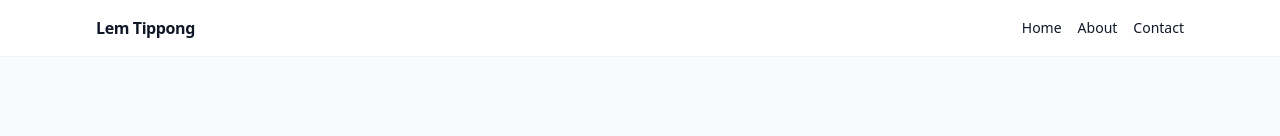
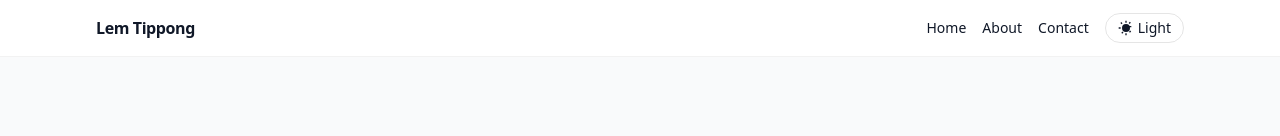
Before and after one commit to Lemoon28/fluffy-computing-machine, a Next.js app: page / in a window 1280 px wide. Shown: the top 136 px of the page. Built offline with nearby package versions, Linux system fonts and the light colour scheme.

Commit message:
feat: dark mode with toggle; hero uses /images/profile.jpg

```diff
--- a/components/CaseStudyCard.tsx
+++ b/components/CaseStudyCard.tsx
@@ -12,14 +12,14 @@ type Props = {
 
 export default function CaseStudyCard({ title, slug, excerpt, cover, tags = [] }: Props) {
   return (
-    <motion.article whileHover={{ y: -4 }} className="group rounded-xl overflow-hidden bg-white border border-black/5 shadow-sm hover:shadow-lg transition">
+    <motion.article whileHover={{ y: -4 }} className="group rounded-xl overflow-hidden bg-white dark:bg-slate-900 border border-black/5 dark:border-white/10 shadow-sm hover:shadow-lg transition">
       <Link href={`/case-studies/${slug}`} className="block">
         <div className="relative aspect-[16/10]">
           <Image src={cover} alt={title} fill className="object-cover" sizes="(max-width: 768px) 100vw, 33vw" />
         </div>
         <div className="p-4">
           <h3 className="font-semibold text-lg mb-1 group-hover:text-blue-600 transition-colors">{title}</h3>
-          <p className="text-sm text-gray-600 line-clamp-2">{excerpt}</p>
+          <p className="text-sm text-gray-600 dark:text-slate-300 line-clamp-2">{excerpt}</p>
           {tags.length > 0 && (
             <ul className="flex flex-wrap gap-2 mt-3">
               {tags.slice(0, 3).map((t) => (
--- a/components/Navbar.tsx
+++ b/components/Navbar.tsx
@@ -1,21 +1,64 @@
 import Link from "next/link";
+import { useEffect, useState } from "react";
 
 export default function Navbar() {
+  const [theme, setTheme] = useState<"light" | "dark">("light");
+
+  useEffect(() => {
+    const saved = (typeof window !== "undefined" && localStorage.getItem("theme")) as
+      | "light"
+      | "dark"
+      | null;
+    const prefersDark =
+      typeof window !== "undefined" &&
+      window.matchMedia &&
+      window.matchMedia("(prefers-color-scheme: dark)").matches;
+    const initial = saved ?? (prefersDark ? "dark" : "light");
+    setTheme(initial);
+    if (initial === "dark") {
+      document.documentElement.classList.add("dark");
+    } else {
+      document.documentElement.classList.remove("dark");
+    }
+  }, []);
+
+  const toggleTheme = () => {
+    const next = theme === "dark" ? "light" : "dark";
+    setTheme(next);
+    localStorage.setItem("theme", next);
+    document.documentElement.classList.toggle("dark", next === "dark");
+  };
+
   return (
-    <header className="sticky top-0 z-40 backdrop-blur bg-white/70 border-b border-black/5">
+    <header className="sticky top-0 z-40 backdrop-blur bg-white/70 dark:bg-slate-900/70 border-b border-black/5 dark:border-white/10">
       <nav className="mx-auto max-w-6xl px-4 sm:px-6 lg:px-8 h-14 flex items-center justify-between">
         <Link href="/" className="font-semibold tracking-tight">Lem Tippong</Link>
-        <ul className="flex items-center gap-4 text-sm">
-          <li>
-            <Link className="hover:opacity-70 transition" href="/">Home</Link>
-          </li>
-          <li>
-            <Link className="hover:opacity-70 transition" href="/about">About</Link>
-          </li>
-          <li>
-            <Link className="hover:opacity-70 transition" href="/contact">Contact</Link>
-          </li>
-        </ul>
+        <div className="flex items-center gap-4 text-sm">
+          <Link className="hover:opacity-70 transition" href="/">Home</Link>
+          <Link className="hover:opacity-70 transition" href="/about">About</Link>
+          <Link className="hover:opacity-70 transition" href="/contact">Contact</Link>
+          <button
+            aria-label="Toggle theme"
+            onClick={toggleTheme}
+            className="rounded-full border border-black/10 dark:border-white/10 px-3 py-1 text-sm flex items-center gap-2 hover:bg-gray-100 dark:hover:bg-slate-800 transition"
+          >
+            {theme === "dark" ? (
+              <span className="inline-flex items-center gap-1">
+                <svg width="16" height="16" viewBox="0 0 24 24" fill="currentColor" aria-hidden>
+                  <path d="M21 12.79A9 9 0 1 1 11.21 3a7 7 0 1 0 9.79 9.79z"/>
+                </svg>
+                Dark
+              </span>
+            ) : (
+              <span className="inline-flex items-center gap-1">
+                <svg width="16" height="16" viewBox="0 0 24 24" fill="currentColor" aria-hidden>
+                  <path d="M6.76 4.84l-1.8-1.79-1.41 1.41 1.79 1.8 1.42-1.42zM1 13h3v-2H1v2zm10 10h2v-3h-2v3zM4.96 19.04l1.41 1.41 1.8-1.79-1.42-1.42-1.79 1.8zM20 11V9h-3v2h3zm-2.05 8.04l1.79-1.8-1.41-1.41-1.8 1.79 1.42 1.42zM13 1h-2v3h2V1zm6.24 3.05l-1.41-1.41-1.8 1.79 1.42 1.42 1.79-1.8zM12 6a6 6 0 100 12 6 6 0 000-12z"/>
+                </svg>
+                Light
+              </span>
+            )}
+          </button>
+        </div>
       </nav>
     </header>
   );
--- a/pages/about.tsx
+++ b/pages/about.tsx
@@ -9,7 +9,7 @@ export default function About() {
       </div>
       <div>
         <h1 className="text-3xl font-bold tracking-tight mb-4">About Me</h1>
-        <p className="text-gray-600 leading-relaxed">I am a passionate digital designer and front‑end developer with over 5 years of experience crafting user‑centered solutions. I blend creative direction with systems‑thinking to deliver designs that feel effortless and perform beautifully.</p>
+        <p className="text-gray-600 dark:text-slate-300 leading-relaxed">I am a passionate digital designer and front‑end developer with over 5 years of experience crafting user‑centered solutions. I blend creative direction with systems‑thinking to deliver designs that feel effortless and perform beautifully.</p>
         <ul className="mt-6 grid grid-cols-2 gap-3 text-sm">
           <li><strong>Skills:</strong> UX/UI, Web, Mobile, Branding</li>
           <li><strong>Tools:</strong> Figma, Next.js, Tailwind CSS</li>
--- a/pages/contact.tsx
+++ b/pages/contact.tsx
@@ -5,12 +5,12 @@ export default function Contact() {
     <section className="mx-auto max-w-6xl px-4 sm:px-6 lg:px-8 py-14 grid grid-cols-1 md:grid-cols-2 gap-10 items-start">
       <div>
         <h1 className="text-3xl font-bold tracking-tight mb-2">Get In Touch</h1>
-        <p className="text-gray-600">Ready to start your next project? Let&apos;s discuss how I can help.</p>
+        <p className="text-gray-600 dark:text-slate-300">Ready to start your next project? Let&apos;s discuss how I can help.</p>
         <div className="mt-8">
           <ContactForm />
         </div>
       </div>
-      <div className="text-sm text-gray-600">
+      <div className="text-sm text-gray-600 dark:text-slate-300">
         <h2 className="text-lg font-semibold mb-3">Let&apos;s Connect</h2>
         <ul className="space-y-2">
           <li>Email: hello@portfolio.com</li>
--- a/pages/index.tsx
+++ b/pages/index.tsx
@@ -21,18 +21,18 @@ export default function Home() {
 
   return (
     <div>
-      <section className="bg-gray-50 border-b border-black/5">
+      <section className="bg-gray-50 dark:bg-slate-900 border-b border-black/5 dark:border-white/10">
         <div className="mx-auto max-w-6xl px-4 sm:px-6 lg:px-8 py-16 sm:py-20 flex flex-col md:flex-row items-center gap-10">
           <div className="flex-1 text-left sm:text-center md:text-left">
             <h1 className="text-4xl sm:text-5xl font-extrabold tracking-tight leading-tight">Creative Digital Experiences</h1>
-            <p className="mt-3 text-gray-600 max-w-prose sm:mx-auto md:mx-0">I craft user‑friendly and visually engaging digital solutions that combine aesthetic excellence with functional design principles.</p>
+            <p className="mt-3 text-gray-600 dark:text-slate-300 max-w-prose sm:mx-auto md:mx-0">I craft user‑friendly and visually engaging digital solutions that combine aesthetic excellence with functional design principles.</p>
             <div className="mt-6 flex gap-3 justify-start sm:justify-center md:justify-start">
               <a href="#work" className="bg-blue-600 text-white px-4 py-2 rounded hover:bg-blue-700 transition">View Projects</a>
-              <Link href="/contact" className="px-4 py-2 rounded border border-black/10 hover:bg-gray-100 transition">Get In Touch</Link>
+              <Link href="/contact" className="px-4 py-2 rounded border border-black/10 dark:border-white/10 hover:bg-gray-100 dark:hover:bg-slate-800 transition">Get In Touch</Link>
             </div>
           </div>
           <div className="flex-1 flex md:justify-end">
-            <div className="relative mx-auto md:ml-auto md:mr-0 size-72 sm:size-84 rounded-full overflow-hidden border border-black/5 shadow-inner">
+            <div className="relative mx-auto md:ml-auto md:mr-0 size-72 sm:size-84 rounded-full overflow-hidden border border-black/5 dark:border-white/10 shadow-inner">
               <Image src="/images/profile.jpg" alt="Portrait of Lem Tippong" fill className="object-cover" />
             </div>
           </div>
--- a/styles/globals.css
+++ b/styles/globals.css
@@ -4,6 +4,11 @@
 :root {
   --background: #ffffff;
   --foreground: #0f172a;
+}
+
+.dark {
+  --background: #0b1220;
+  --foreground: #e2e8f0;
 }
 
 @theme inline {
```
